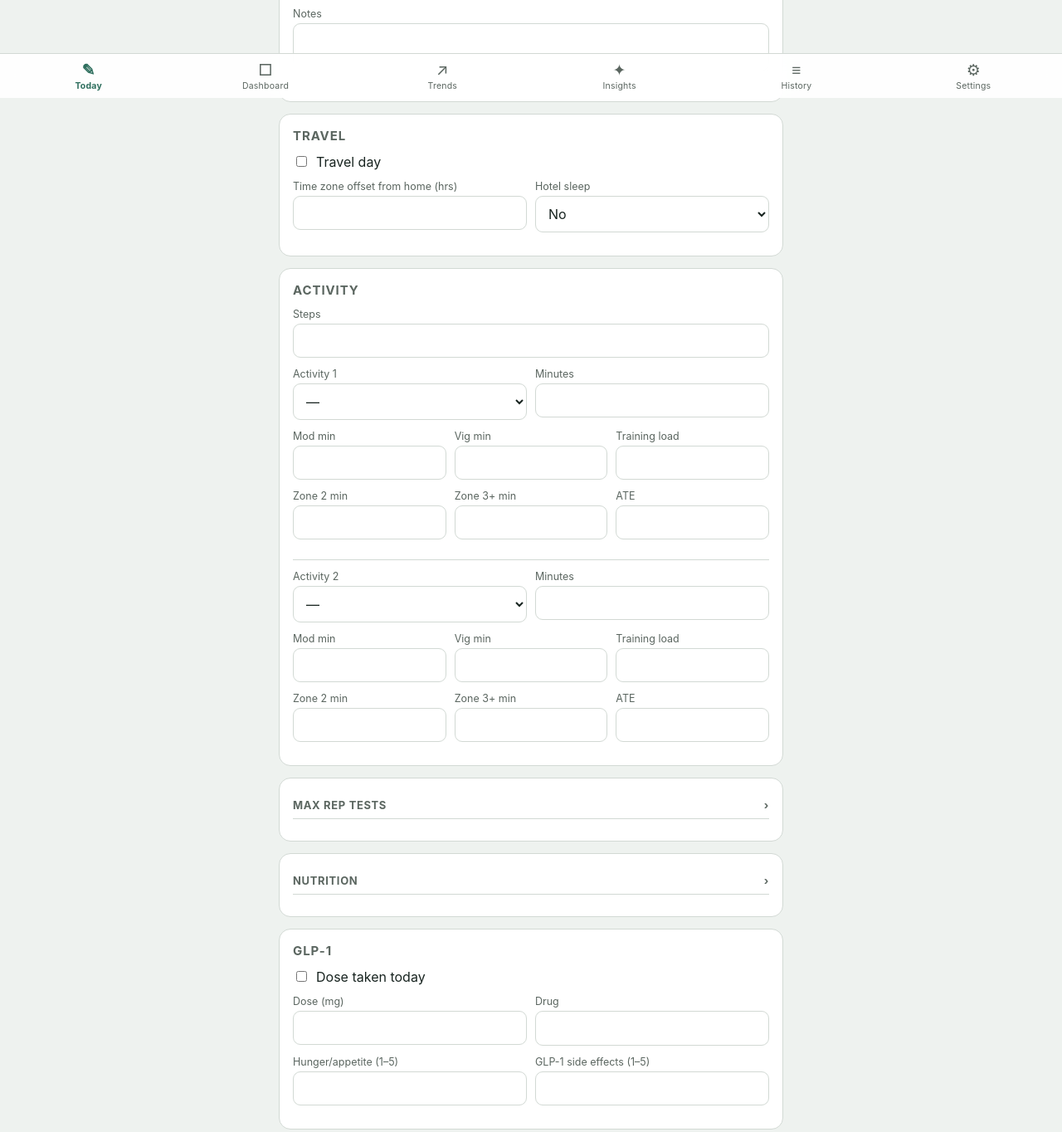
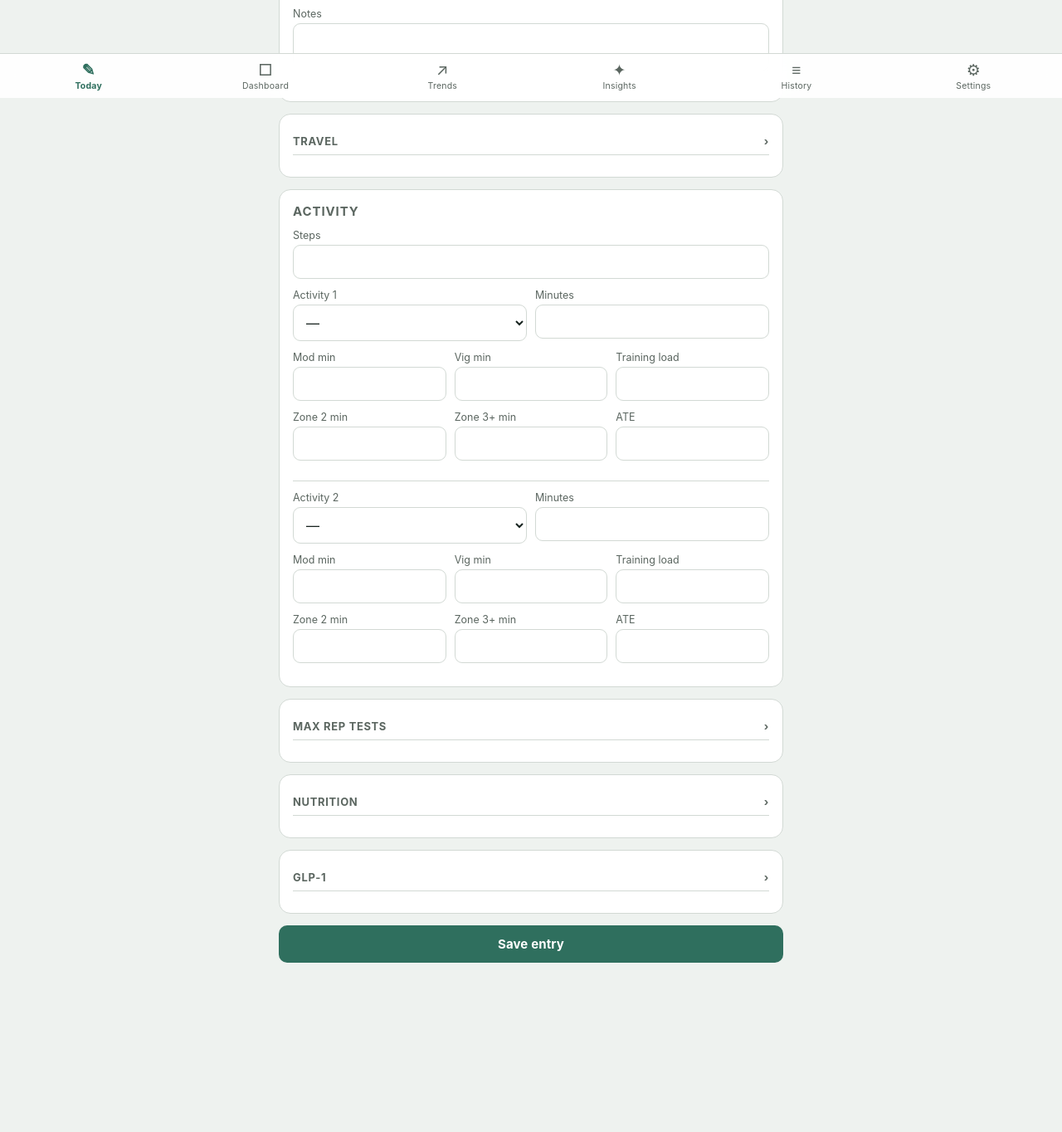
Before and after one commit to iamhmpi/b1ad, a plain HTML site: page index.html in a window 1280 px wide. Shown: the part 682-2046 px from the top of the page at 83% size. After the commit the page ends 1930 px from the top, so only its background shows below. Drawn offline with Linux system fonts and the light colour scheme.

Commit message:
Update index.html

```diff
--- a/index.html
+++ b/index.html
@@ -619,13 +619,15 @@ function renderToday() {
     </div>
 
     <div class="card">
-      <h2>Travel</h2>
+      <button class="section-toggle" id="toggleTravel">Travel <span class="car">&rsaquo;</span></button>
+      <div class="collapsible" id="travelBody">
         <div class="checkline"><input type="checkbox" id="f_travelDay" ${rec.travelDay?'checked':''}><label for="f_travelDay">Travel day</label></div>
         <div class="row2">
           ${fieldNum('f_tzOffset','Time zone offset from home (hrs)',rec.tzOffset)}
           <label class="field"><span class="flabel">Hotel sleep</span>
             <select id="f_hotelSleep"><option value="">No</option><option value="yes" ${rec.hotelSleep?'selected':''}>Yes</option></select>
           </label>
+        </div>
       </div>
     </div>
 
@@ -693,7 +695,8 @@ function renderToday() {
     </div>
 
     <div class="card">
-      <h2>GLP-1</h2>
+      <button class="section-toggle" id="toggleGlp1">GLP-1 <span class="car">&rsaquo;</span></button>
+      <div class="collapsible" id="glp1Body">
         <div class="checkline"><input type="checkbox" id="f_glp1Dose" ${rec.glp1Dose?'checked':''}><label for="f_glp1Dose">Dose taken today</label></div>
         <div class="row2">
           ${fieldNum('f_glp1DoseMg','Dose (mg)',rec.glp1DoseMg,{step:'0.1'})}
@@ -704,6 +707,7 @@ function renderToday() {
           ${fieldNum('f_sideEffects','GLP-1 side effects (1&ndash;5)',rec.sideEffects)}
         </div>
       </div>
+    </div>
 
     <button class="btn" id="saveBtn">Save entry</button>
   `;
@@ -712,6 +716,8 @@ function renderToday() {
   document.getElementById('nextDayBtn').onclick = () => { currentEntryDate = addDays(currentEntryDate,1); renderToday(); };
   document.getElementById('toggleMR').onclick = (e) => { e.target.closest('button').classList.toggle('open'); document.getElementById('mrBody').classList.toggle('open'); };
   document.getElementById('toggleNutrition').onclick = (e) => { e.target.closest('button').classList.toggle('open'); document.getElementById('nutritionBody').classList.toggle('open'); };
+  document.getElementById('toggleTravel').onclick = (e) => { e.target.closest('button').classList.toggle('open'); document.getElementById('travelBody').classList.toggle('open'); };
+  document.getElementById('toggleGlp1').onclick = (e) => { e.target.closest('button').classList.toggle('open'); document.getElementById('glp1Body').classList.toggle('open'); };
 
   ['f_activity1','f_activity2'].forEach(id => {
     document.getElementById(id).addEventListener('change', function(){
```
Lines whose indentation alone changed are shown as unchanged.
